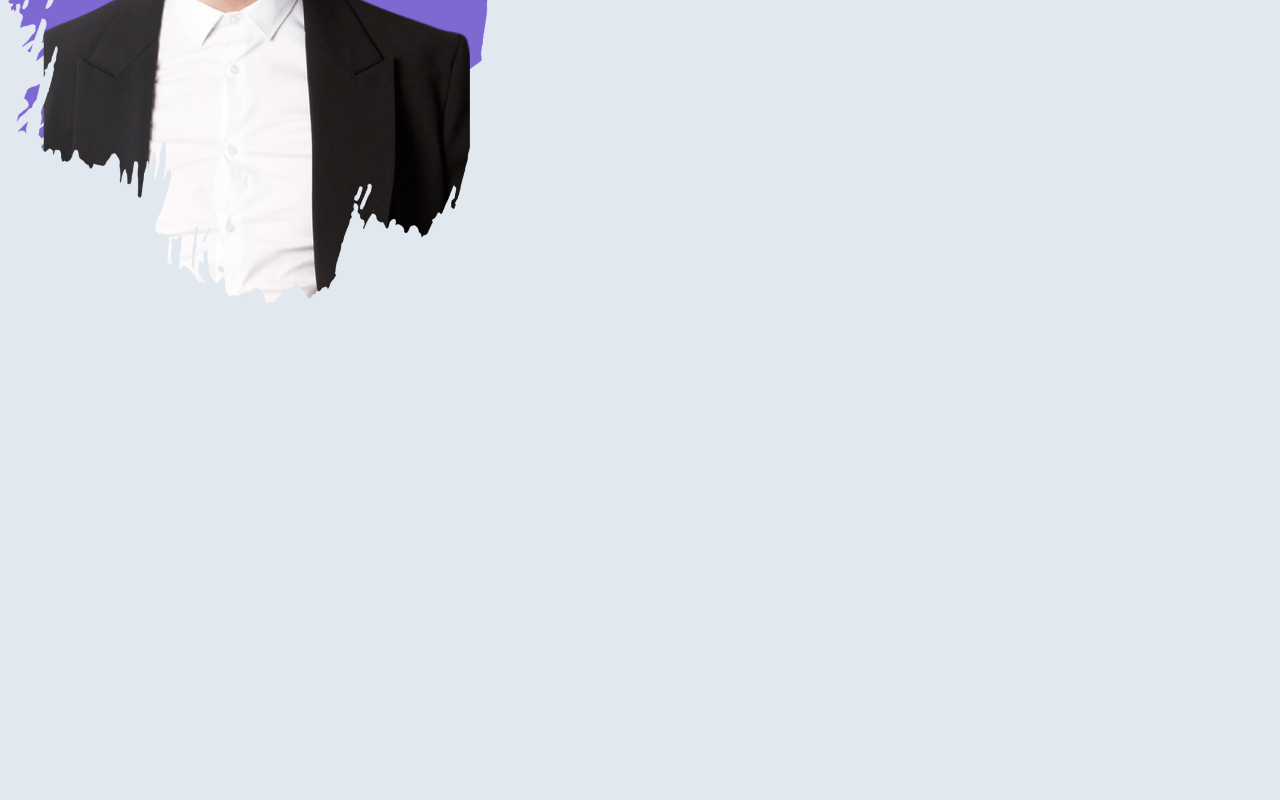
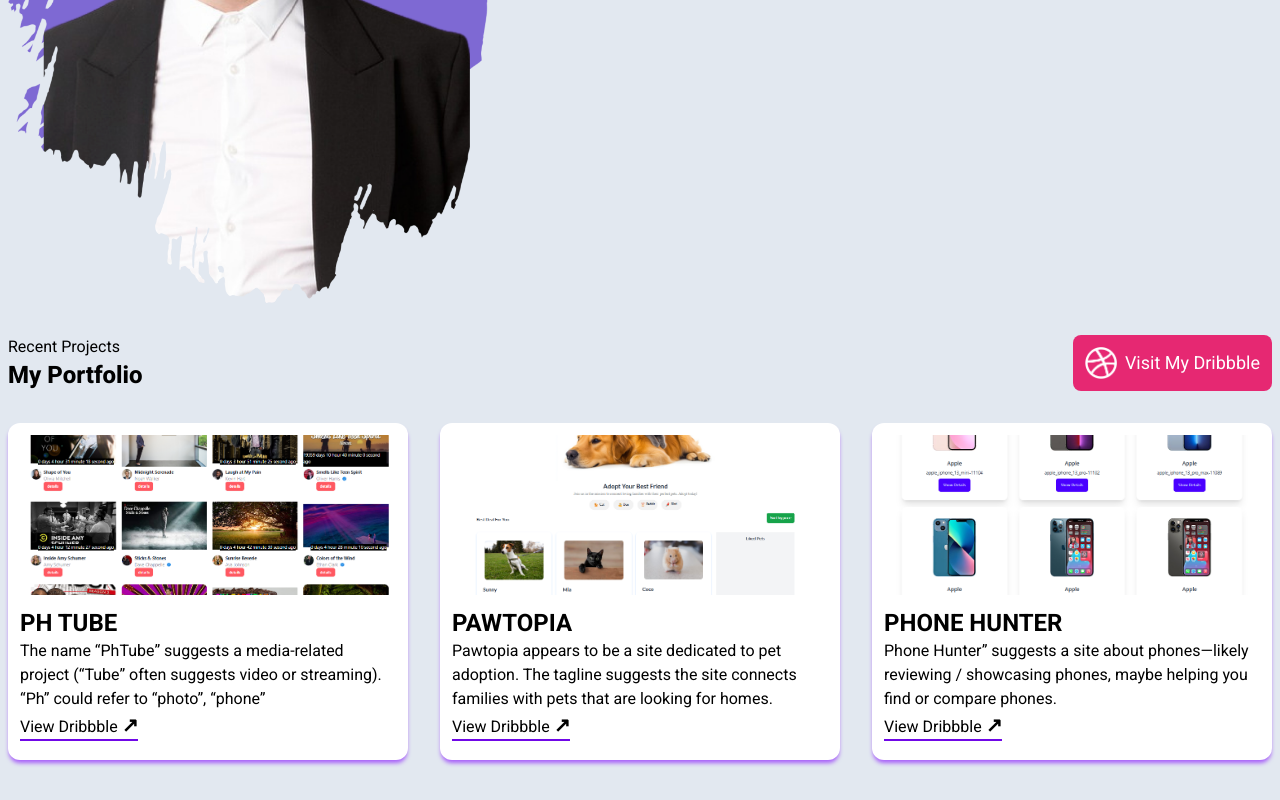
Before and after one commit to peyalhasan/Logoipsum, a plain HTML site: page index.html in a window 1280 px wide. Shown: the part 991-1791 px from the top of the page. Before the commit the page ends 1334 px from the top, so only its background shows below. Drawn offline with nearby package versions, Linux system fonts and the light colour scheme.

Commit message:
My Portfolio

```diff
--- a/index.html
+++ b/index.html
@@ -39,7 +39,7 @@
         </ul>
     </div>
     <div class="p-3">
-        <button class="p-2 border border-blue-500 rounded-xl text-xl text-blue-600">Contact Me</button>
+        <button class="p-2 cursor-pointer border border-blue-500 rounded-xl text-xl text-blue-600">Contact Me</button>
     </div>
     </nav>
     </header>
@@ -52,7 +52,7 @@
             <p class="">Hey, I am John</p>
             <p class="text-3xl font-extrabold">I create <span class="text-blue-600">Product design</span> and brand eperience</p>
             <p>I'm passionate about web development and currently on a journey to become a skilled developer. With a focus on HTML, CSS, and JavaScript.</p>
-            <button class="p-3 mt-3 border border-blue-500 bg-blue-600 text-white rounded-xl">Get In Touch</button>
+            <button class="p-3 cursor-pointer mt-3 border border-blue-500 bg-blue-600 text-white rounded-xl">Get In Touch</button>
         </div>
         <div class=" md:w-[50%] ">
             <img src="./images/Hero.png" alt="">
@@ -71,17 +71,17 @@
                 <h1 class="text-xl font-bold">Strategy & Direction</h1>
                 <p>Lorem, ipsum dolor sit amet consectetur adipisicing elit. Ipsa, quaerat!</p>
             </div>
-            <div class="bg-[#F5FCFF] p-3 rounded-xl ">
+            <div class="bg-[#F5FCFF] p-3 rounded-xl shadow-[0_4px_4px_-1px_rgba(127,0,255,0.6)] ">
                 <img class="w-14" src="./images/Branding.png" alt="">
                 <h1 class="text-xl font-bold">Branding & Logo</h1>
                 <p>Lorem, ipsum dolor sit amet consectetur adipisicing elit. Ipsa, quaerat!</p>
             </div>
-            <div class="bg-[#F5FCFF] p-3 rounded-xl">
+            <div class="bg-[#F5FCFF] p-3 rounded-xl shadow-[0_4px_4px_-1px_rgba(127,0,255,0.6)]">
                 <img class="w-14" src="./images/UI & UX.png" alt="">
                 <h1 class="text-xl font-bold">UI & UX Design</h1>
                 <p>Lorem, ipsum dolor sit amet consectetur adipisicing elit. Ipsa, quaerat!</p>
             </div>
-            <div class="bg-[#F5FCFF] p-3 rounded-xl">
+            <div class="bg-[#F5FCFF] p-3 rounded-xl shadow-[0_4px_4px_-1px_rgba(127,0,255,0.6)]">
                 <img class="w-14" src="./images/Webflow.png" alt="">
                 <h1 class="text-xl font-bold">Webflow Development</h1>
                 <p>Lorem, ipsum dolor sit amet consectetur adipisicing elit. Ipsa, quaerat!</p>
@@ -100,6 +100,68 @@
             <p class="mt-3">Lorem ipsum, dolor sit amet consectetur adipisicing elit. Perspiciatis, soluta.</p>
         </div>
     </section>
+    <!-- My Portfolio -->
+    <section class=" container mx-auto my-8">
+        <div class="flex justify-between">
+            <div>
+                <p>Recent Projects</p>
+                <h1 class="text-2xl font-extrabold">My Portfolio</h1>
+            </div>
+            <a class="  w-auto" href="https://github.com/peyalhasan" target="_blank">
+                <button class="flex p-3 gap-2 cursor-pointer items-center rounded-lg bg-[#E62872] ">
+                <img class="w-8" src="images/Dribbble.png" alt="">
+                <p class="text-white text-lg">Visit My Dribbble</p>
+                </button>
+            </a>
+        </div>
+        <div class="mt-8 flex flex-col md:flex-row gap-8">
+            <a href="https://peyalhasan.github.io/PhTube/" target="_blank" class=" w-full md:w-[33%]" >
+            <div class="bg-white p-3 rounded-xl shadow-[0_4px_4px_-1px_rgba(127,0,255,0.6)]">
+                <div>
+                    <img class="h-40 w-full object-cover rounded-lg" src="./images/Phtube.png" alt="">
+                </div>
+                <div class="mt-3">
+                    <h2 class="text-2xl font-bold">PH TUBE</h2>
+                    <p>The name “PhTube” suggests a media-related project (“Tube” often suggests video or streaming). “Ph” could refer to “photo”, “phone”</p>
+                    <button class="cursor-pointer">
+                        View Dribbble <span class="text-xl font-bold">↗</span>
+                        <hr class="border border-violet-700">
+                    </button>
+                </div>
+            </div>
+            </a>
+            <a href="https://pawtopia-delta.vercel.app/" target="_blank" class=" w-full md:w-[33%]" >
+            <div class="bg-white p-3 rounded-xl shadow-[0_4px_4px_-1px_rgba(127,0,255,0.6)] ">
+                <div>
+                    <img class=" h-40 w-full  object-cover rounded-lg" src="./images/Pawtopia.png" alt="">
+                </div>
+                <div class="mt-3">
+                    <h2 class="text-2xl font-bold">PAWTOPIA</h2>
+                    <p>Pawtopia appears to be a site dedicated to pet adoption. The tagline suggests the site connects families with pets that are looking for homes.</p>
+                    <button class="cursor-pointer">
+                        View Dribbble <span class="text-xl font-bold">↗</span>
+                        <hr class="border border-violet-700">
+                    </button>
+                </div>
+            </div>
+            </a>
+            <a href="https://peyalhasan.github.io/Phone-Hunter/" target="_blank" class=" w-full md:w-[33%]" >
+            <div class="bg-white p-3 rounded-xl shadow-[0_4px_4px_-1px_rgba(127,0,255,0.6)] ">
+                <div>
+                    <img class=" h-40 w-full  object-cover rounded-lg" src="./images/Phone Hunter.png" alt="">
+                </div>
+                <div class="mt-3">
+                    <h2 class="text-2xl font-bold">PHONE HUNTER</h2>
+                    <p>Phone Hunter” suggests a site about phones—likely reviewing / showcasing phones, maybe helping you find or compare phones.</p>
+                    <button class="cursor-pointer">
+                        View Dribbble <span class="text-xl font-bold">↗</span>
+                        <hr class="border border-violet-700">
+                    </button>
+                </div>
+            </div>
+            </a>
+        </div>
+    </section>
     </main>
     <!-- Footer -->
     <footer>
```
Also changed, not shown: images/Ahuse.png (added), images/App Dashboard.png (added), images/Dribbble.png (added), images/Easy Rent.png (added), images/Pawtopia.png (added), images/Phone Hunter.png (added), images/Phtube.png (added).
